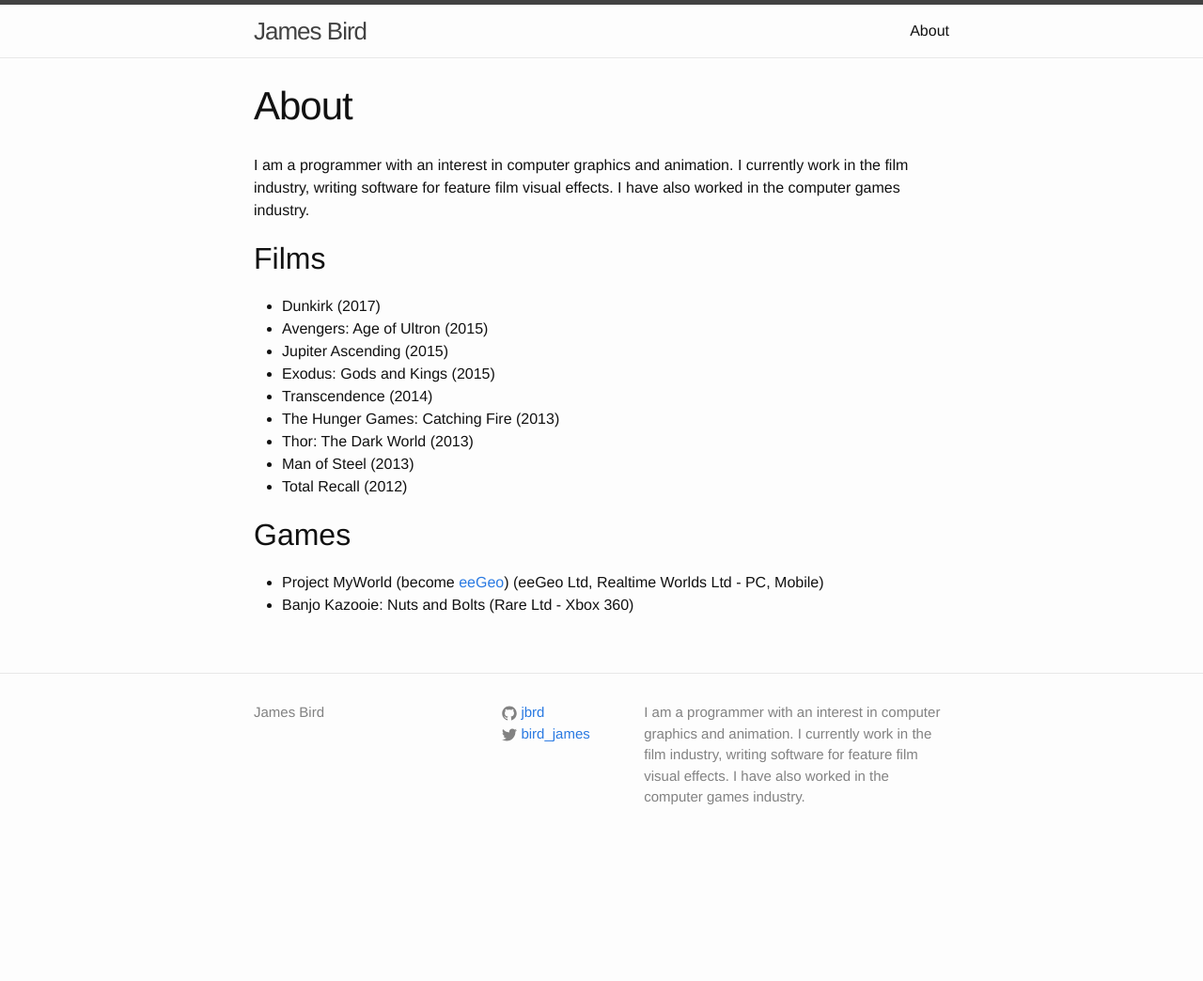
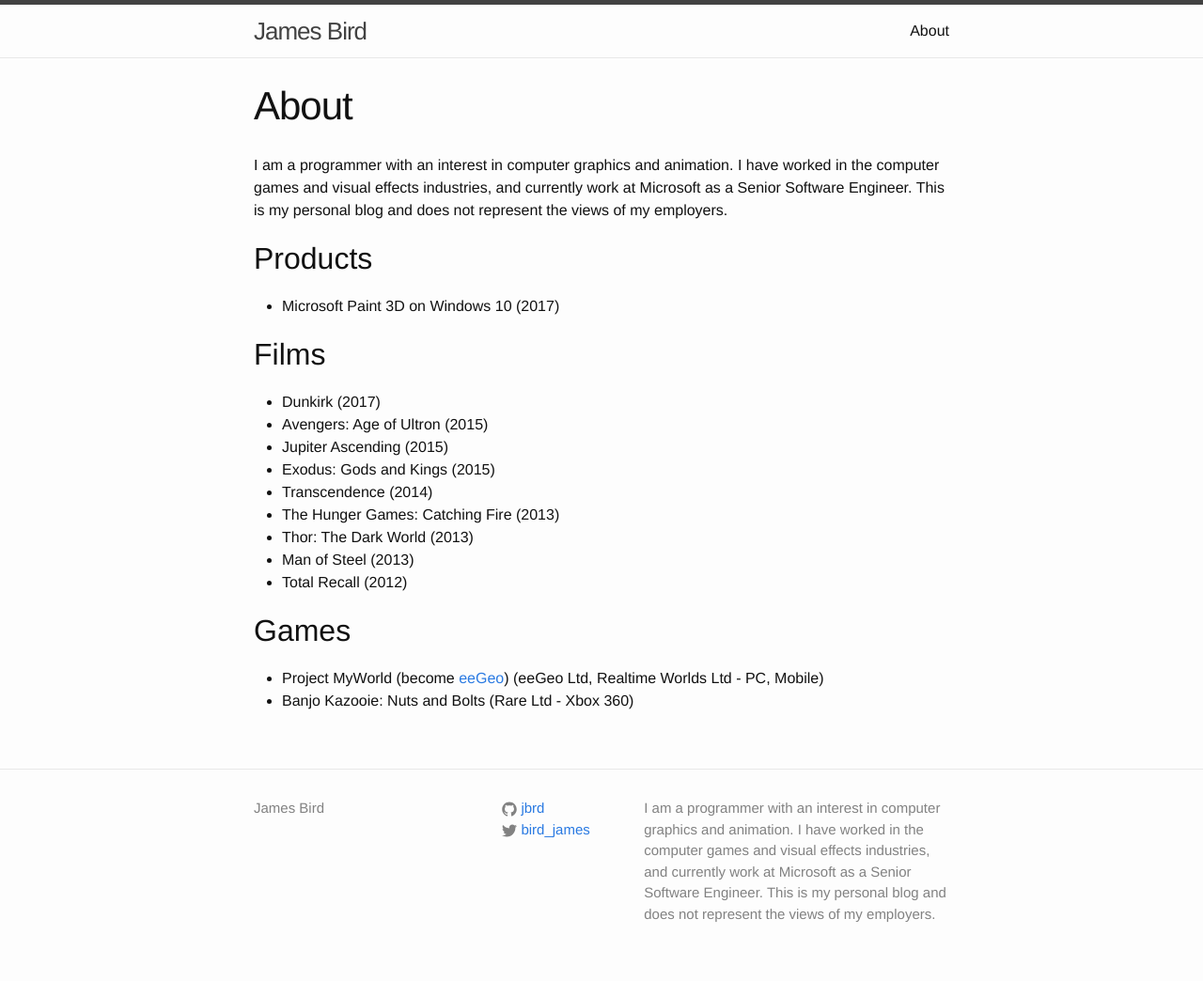
Before and after one commit to jbrd/jbrd.github.io, a Jekyll site: the page built from about.md, in a window 1280 px wide. Shown: the whole page at 94% size. Built offline with Jekyll 4.4.1, drawn with Linux system fonts in a browser that asks for light colours; before the commit the page ends 920 px from its top, so only the background shows below that.

Commit message:
Update blog info

```diff
--- a/_config.yml
+++ b/_config.yml
@@ -2,8 +2,9 @@
 title: James Bird
 description: > # this means to ignore newlines until "baseurl:"
   I am a programmer with an interest in computer graphics and animation.
-  I currently work in the film industry, writing software for feature film
-  visual effects. I have also worked in the computer games industry.
+  I have worked in the computer games and visual effects industries, and
+  currently work at Microsoft as a Senior Software Engineer. This is my
+  personal blog and does not represent the views of my employers.
 baseurl: "" # the subpath of your site, e.g. /blog/
 url: "http://jbrd.github.io/" # the base hostname & protocol for your site
 twitter_username: bird_james
--- a/about.md
+++ b/about.md
@@ -5,6 +5,11 @@ permalink: /about/
 ---
 
 {{ site.description }}
+
+Products
+--------
+
+* Microsoft Paint 3D on Windows 10 (2017)
 
 Films
 -----
```
